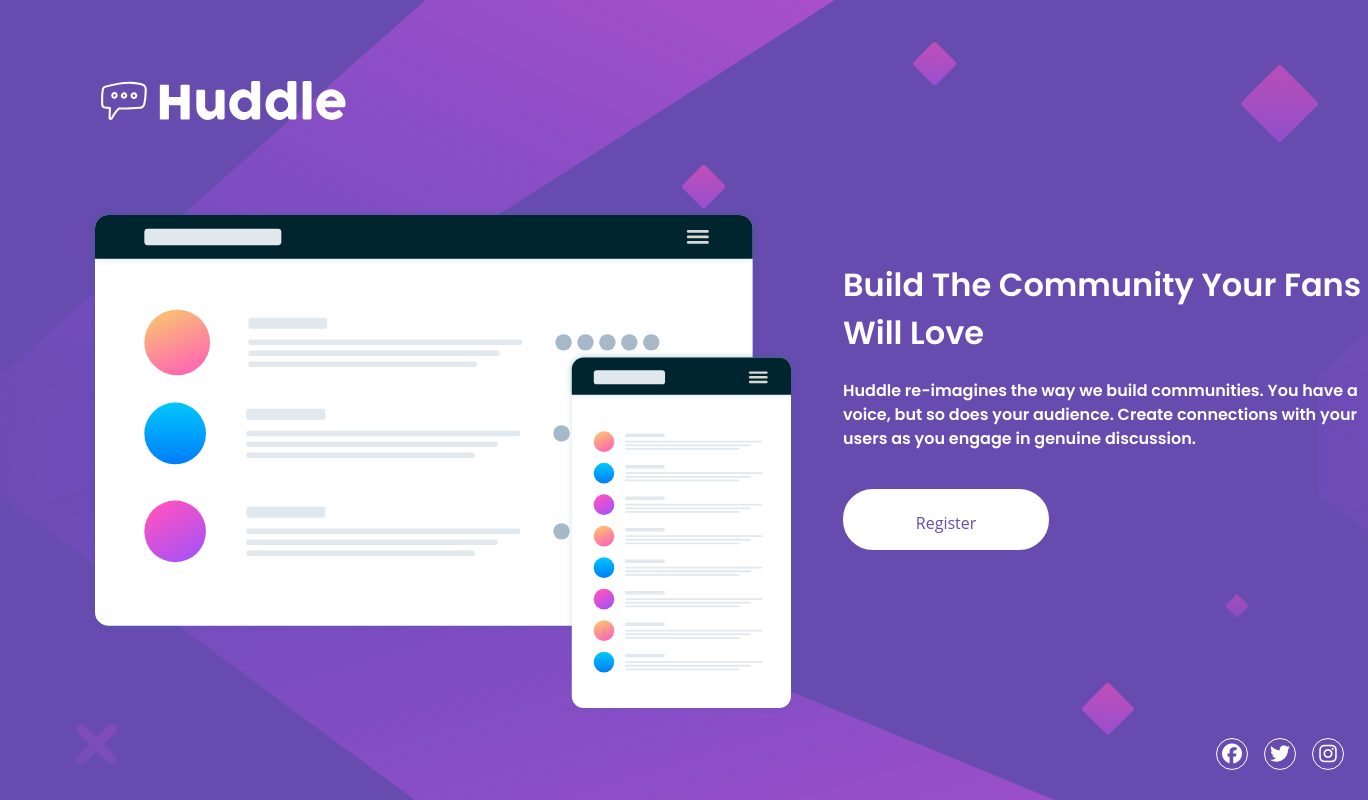
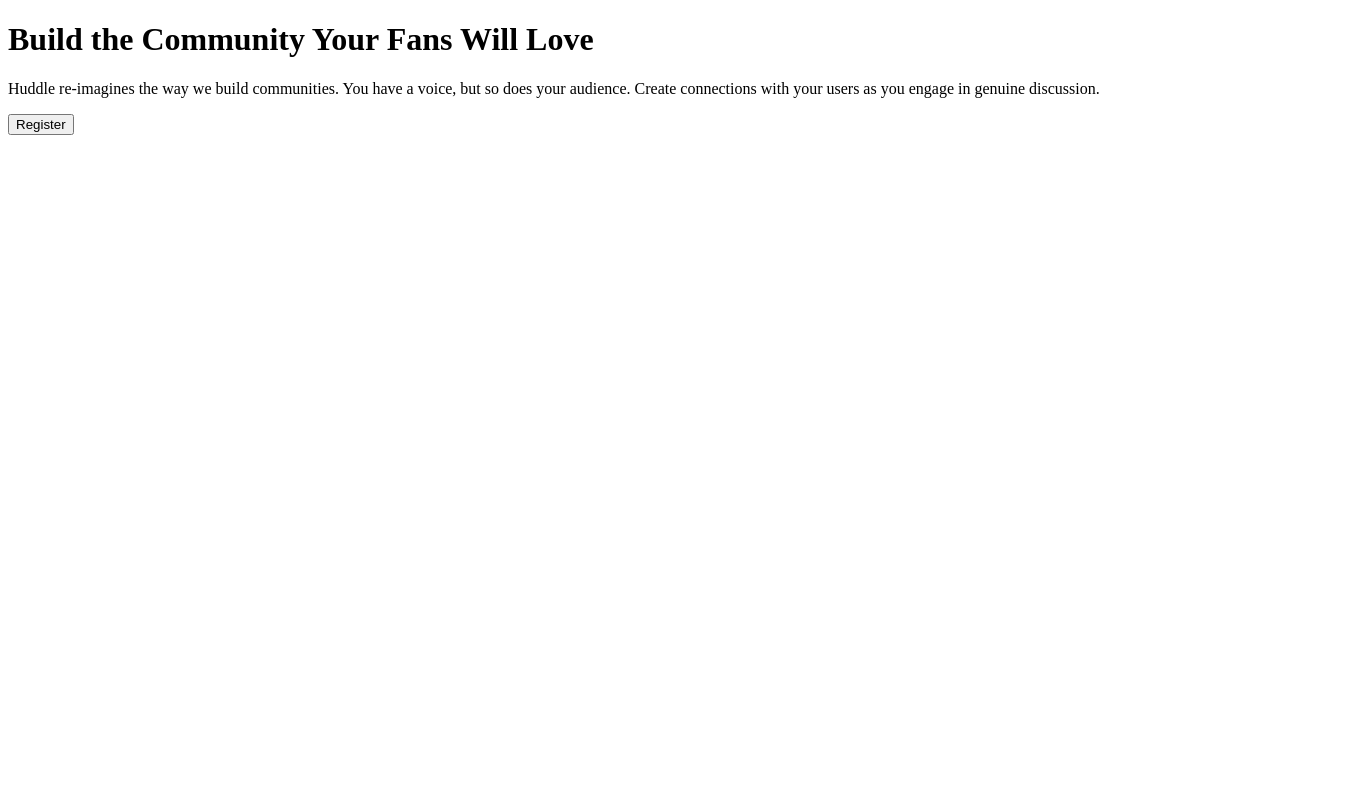
Before and after one commit to alexisshy/huddle-landing-page-with-single-introductory-section-master, a plain HTML site: page index.html in a window 1280 px wide. Shown: the whole page, 1368 px wide, since content can reach past the window. Drawn offline with Linux system fonts and the light colour scheme.

Commit message:
added html

```diff
--- a/index.html
+++ b/index.html
@@ -12,182 +12,8 @@
   <link href="https://fonts.googleapis.com/css2?family=Poppins:wght@600&display=swap" rel="stylesheet">
 
   <!-- Feel free to remove these styles or customise in your own stylesheet 👍 -->
-  <style>
-    .attribution { font-size: 11px; text-align: center; }
-    .attribution a { color: hsl(228, 45%, 44%); }
 
-    body {
-      font-family: 'Open Sans', sans-serif;
-      font-weight: 400;
-      background-color: hsl(257, 40%, 49%);
-      color: white;
-      background-image: url("./images/bg-desktop.svg");
-      min-height: 100%;
+  <h1>Build the Community Your Fans Will Love</h1>
+  <p>Huddle re-imagines the way we build communities. You have a voice, but so does your audience. Create connections with your users as you engage in genuine discussion.</p>
 
-
-    }
-    .text {
-      margin-right: 25px;
-      margin-top: 232px;
-      margin-left: 835px;
-      height: 225px;
-      width: 520px;
-      line-height: 1.5;
-      font-family: poppins;
-      position: absolute;
-
-
-
-
-    }
-
-
-    .register {
-      margin-left: 835px;
-      border: solid white;
-      background-color: white;
-      color: hsl(257, 40%, 49%);
-      border-radius: 30px;
-      width: 200px;
-      height: 35px;
-      text-align: center;
-      margin-top: 481px;
-      position: absolute;
-      padding-top: 20px;
-
-
-    }
-    .register:hover {
-      background: #E880E8;
-    }
-    .stat-image {
-      margin-top: 200px;
-      margin-left: 80px;
-      position: absolute;
-      width: 696px;
-      height: 493px;
-    }
-    .huddle-logo {
-      padding-top: 60px;
-      margin-left: 80px;
-    }
-    .icons {
-      position: absolute;
-      width: 152px;
-      height: 40px;
-      margin-left: 1208px;
-      margin-top: 600px;
-      margin-right: ;
-      font-size: 0;
-    }
-
-    .icon_border {
-      border: 1px solid white;
-      border-radius: 50%;
-      text-align: center;
-      height: 30px;
-      width: 30px;
-      position: relative;
-      display: inline-block;
-      margin-right: 16px ;
-    }
-
-    .fab {
-      font-size: 20px;
-      position: relative;
-      top: 17%;
-
-    }
-    .fab:hover {
-      color: #FF52C1;
-    }
-
-    @media (max-width: 500px) {
-
-      .icon_border {
-      border: 1px solid white;
-      border-radius: 50%;
-      text-align: center;
-      height: 30px;
-      width: 30px;
-      position: relative;
-      display: inline-block;
-      margin-right: 16px ;
-
-      }
-
-      .svg  {
-      width: 79%;
-      height: 206px;
-      left: 10.5%;
-      margin-top: 127px;
-      position: absolute;
-      }
-
-      .text {
-        width: 304px;
-        height: 272px;
-        left: 36px;
-        top: 396px;
-        position: absolute;
-      }
-
-      .register {
-        width: 200px;
-        height: 40px;
-        left: 17.11%;
-        top: 85.29%;
-        position: absolute;
-
-      }
-
-      .icons {
-        width: 104px;
-        height: 28px;
-        left: 136px;
-        top: 732px;
-        position: absolute;
-
-      }
-
-
-
-
-
-
-
-    }
-
-
-
-  </style>
-</head>
-<body>
-
-  <div class="stat-image">
-    <img class="svg" src="./images/illustration-mockups.svg">
-  </div>
-<div class="text">
-  <h1>Build The Community Your Fans Will Love</h1>
-
-  <span>Huddle re-imagines the way we build communities. You have a voice, but so does your audience.
-  Create connections with your users as you engage in genuine discussion.</span>
-</div>
-<div class="register">
-  Register
-</div>
-
-<div class="huddle-logo">
-  <img src="./images/logo.svg">
-</div>
-
-<div class="icons">
-  <div class="icon_border"><i class="fab fa-facebook"></i></div>
-  <div class="icon_border"><i class="fab fa-twitter"></i></div>
-  <div  class="icon_border"><i class="fab fa-instagram"></i></div>
-  </div>
-
-
-
-</body>
-</html>
+  <button>Register</button>
```
